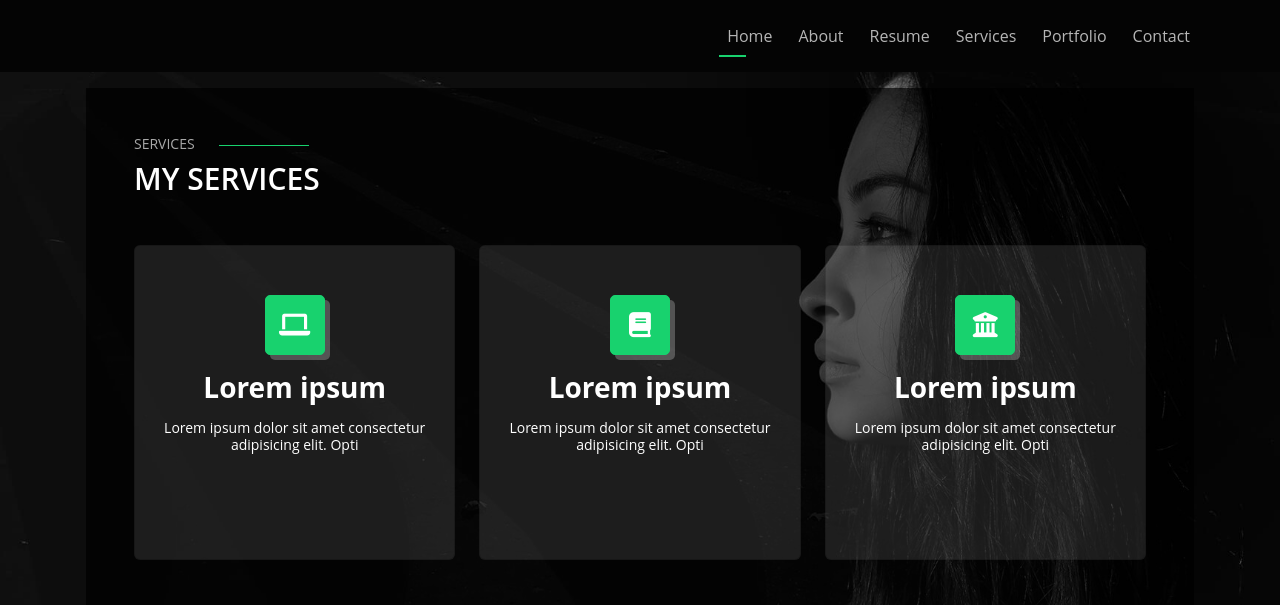
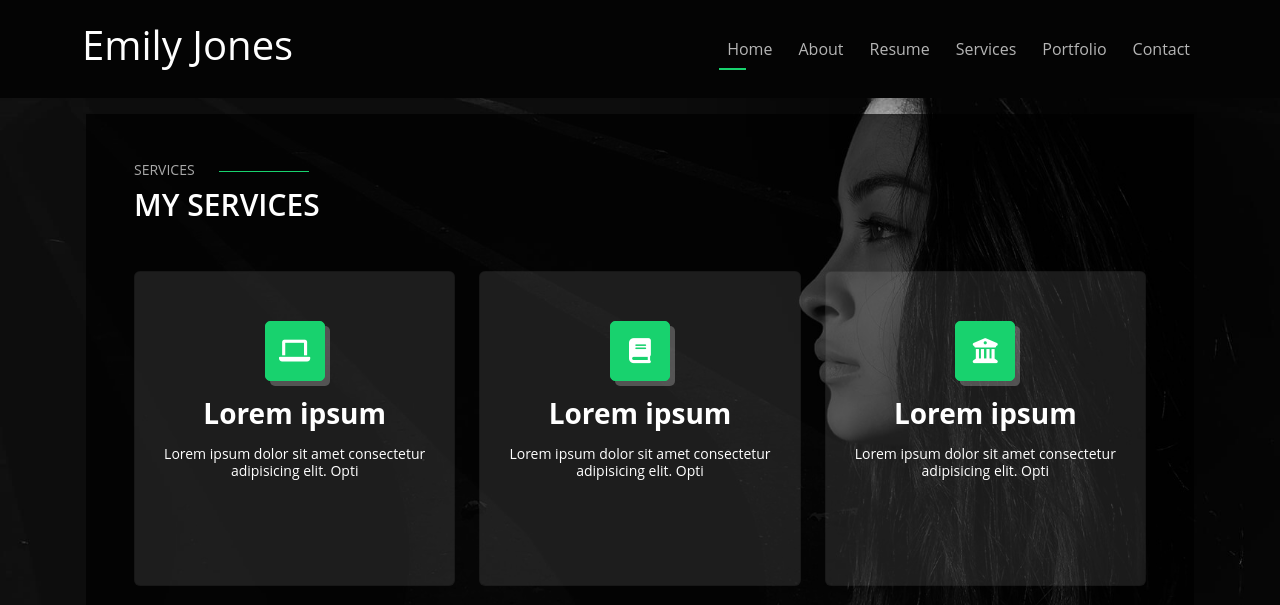
Before and after one commit to Akinbayo123/New-Portfolio, a plain HTML site: page services.html in a window 1280 px wide. Shown: the top 605 px of the page. Drawn offline with nearby package versions, Linux system fonts and the light colour scheme; files that its build step writes are made by us from their sources; a script that the page names is missing; files whose address does not match are found by name.

Commit message:
new changes

```diff
--- a/services.html
+++ b/services.html
@@ -17,6 +17,9 @@
     <nav class="navbar navbar-expand-lg py-3 sticky-top navbar-dark bg-dark">
 
         <div class="container">
+            <a class="navbar-brand" href="#">
+                <h1>Emily Jones</h1>
+            </a>
 
             <button class="navbar-toggler" type="button" data-bs-toggle="collapse" data-bs-target="#navbarNav" aria-controls="navbarNav" aria-expanded="false" aria-label="Toggle navigation">
                 <span class="navbar-toggler-icon"></span>
```
Also changed, not shown: index.html (+3 -1 lines).
